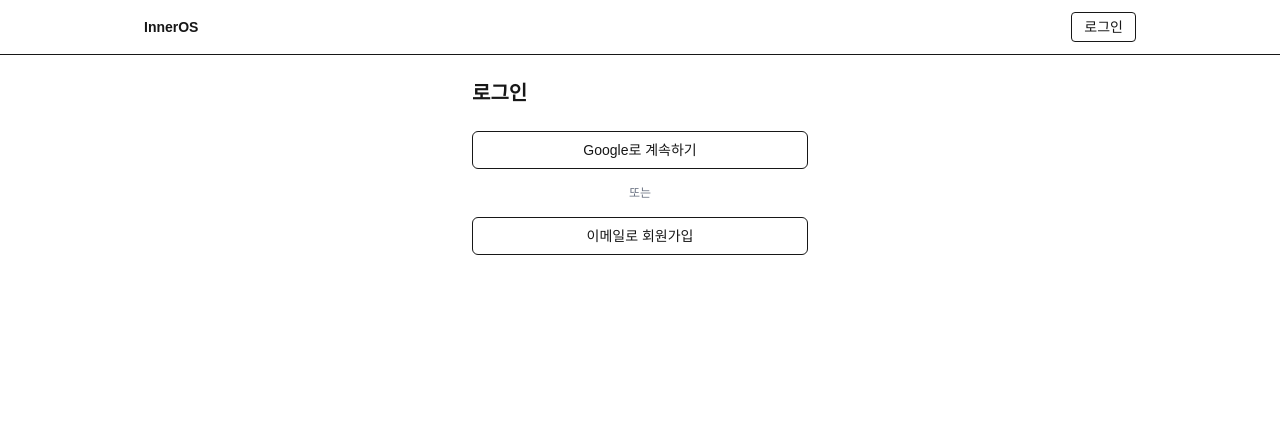
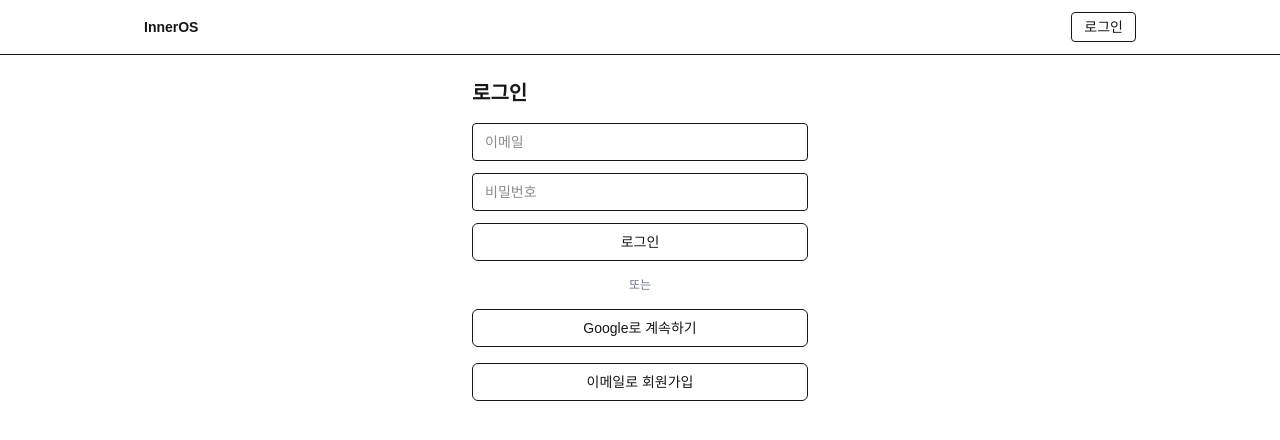
Before and after one commit to Rislee/nextjs, a Next.js app: page /auth/sign-in in a window 1280 px wide. Shown: the top 440 px of the page. Built offline with nearby package versions, Linux system fonts and the light colour scheme; no server answers.

Commit message:
로그인 페이지 수정

```diff
--- a/app/auth/sign-in/page.tsx
+++ b/app/auth/sign-in/page.tsx
@@ -1,7 +1,7 @@
 'use client';
 
-import { Suspense, useCallback, useMemo } from 'react';
-import { useSearchParams } from 'next/navigation';
+import { Suspense, useCallback, useMemo, useState } from 'react';
+import { useRouter, useSearchParams } from 'next/navigation';
 import { createClient } from '@supabase/supabase-js';
 
 const supabase = createClient(
@@ -18,15 +18,45 @@ export default function SignInPage() {
 }
 
 function Content() {
+  const router = useRouter();
   const sp = useSearchParams();
 
-  // /auth/sign-in?next=/checkout/START_OS 지원
   const next = sp.get('next') || '';
   const redirectTo = useMemo(() => {
     const base = 'https://account.inneros.co.kr/auth/callback';
     return next ? `${base}?next=${encodeURIComponent(next)}` : base;
   }, [next]);
 
+  // ---- Email/Password ----
+  const [email, setEmail] = useState('');
+  const [pw, setPw] = useState('');
+  const [loading, setLoading] = useState(false);
+  const [err, setErr] = useState<string>("");
+
+  const onEmailSignIn = useCallback(async (e: React.FormEvent) => {
+    e.preventDefault();
+    if (loading) return;
+    setLoading(true);
+    setErr("");
+
+    try {
+      const { data, error } = await supabase.auth.signInWithPassword({
+        email,
+        password: pw,
+      });
+      if (error) throw error;
+
+      // uid 쿠키 동기화
+      await fetch('/api/session/ensure', { method: 'GET', credentials: 'include' });
+      router.replace(next || '/dashboard');
+    } catch (e: any) {
+      setErr(e?.message || '로그인에 실패했습니다.');
+    } finally {
+      setLoading(false);
+    }
+  }, [email, pw, next, router, loading]);
+
+  // ---- Google OAuth ----
   const signInWithGoogle = useCallback(async () => {
     const { error } = await supabase.auth.signInWithOAuth({
       provider: 'google',
@@ -47,16 +77,45 @@ function Content() {
     <main className="mx-auto max-w-sm p-6 space-y-4">
       <h1 className="text-xl font-semibold">로그인</h1>
 
+      {/* 이메일/비밀번호 로그인 */}
+      <form onSubmit={onEmailSignIn} className="space-y-3">
+        <input
+          type="email"
+          placeholder="이메일"
+          value={email}
+          onChange={(e) => setEmail(e.target.value)}
+          required
+          className="w-full rounded border px-3 py-2 text-sm"
+        />
+        <input
+          type="password"
+          placeholder="비밀번호"
+          value={pw}
+          onChange={(e) => setPw(e.target.value)}
+          required
+          className="w-full rounded border px-3 py-2 text-sm"
+        />
+        <button
+          type="submit"
+          disabled={loading}
+          className="w-full rounded-md border px-4 py-2 text-sm hover:bg-gray-50"
+        >
+          {loading ? '로그인 중…' : '로그인'}
+        </button>
+        {err && <p className="text-sm text-red-600">{err}</p>}
+      </form>
+
+      <div className="text-center text-xs text-gray-500">또는</div>
+
+      {/* Google 로그인 */}
       <button
         onClick={signInWithGoogle}
-        className="mt-2 w-full rounded-md border px-4 py-2 text-sm hover:bg-gray-50"
+        className="w-full rounded-md border px-4 py-2 text-sm hover:bg-gray-50"
       >
         Google로 계속하기
       </button>
 
-      <div className="text-center text-xs text-gray-500">또는</div>
-
-      {/* 이메일 회원가입 안내 */}
+      {/* 회원가입 이동 */}
       <a
         href={signUpHref}
         className="block w-full rounded-md border px-4 py-2 text-center text-sm hover:bg-gray-50"
--- a/components/dashboard/DashboardClient.tsx
+++ b/components/dashboard/DashboardClient.tsx
@@ -2,7 +2,6 @@
 
 import { useEffect, useMemo, useState } from "react";
 import { createBrowserClient } from "@supabase/ssr";
-import LogoutButton from "@/components/auth/LogoutButton";
 import type { PlanId } from "@/lib/plan";
 import { PLAN_TO_TITLE, PLAN_LEVEL } from "@/lib/plan";
 
@@ -76,10 +75,10 @@ export default function DashboardClient() {
 
   return (
     <main className="mx-auto max-w-3xl p-6 space-y-8">
-      {/* 헤더 */}
+      {/* 헤더 (로그아웃 버튼 제거) */}
       <div className="flex items-center justify-between">
         <h1 className="text-xl font-semibold">내 계정</h1>
-        <LogoutButton />
+        {/* 레이아웃 헤더에 AuthStatusButton 사용 중 */}
       </div>
 
       {/* 활성 OS(멤버십) */}
@@ -150,9 +149,6 @@ export default function DashboardClient() {
                 MASTER OS 구매
               </a>
             </div>
-            <p className="mt-2 text-xs text-gray-500">
-              관리자가 수동으로 권한을 부여한 경우에도 여기에서 활성 상태로 표시됩니다.
-            </p>
           </div>
         )}
       </section>
```
